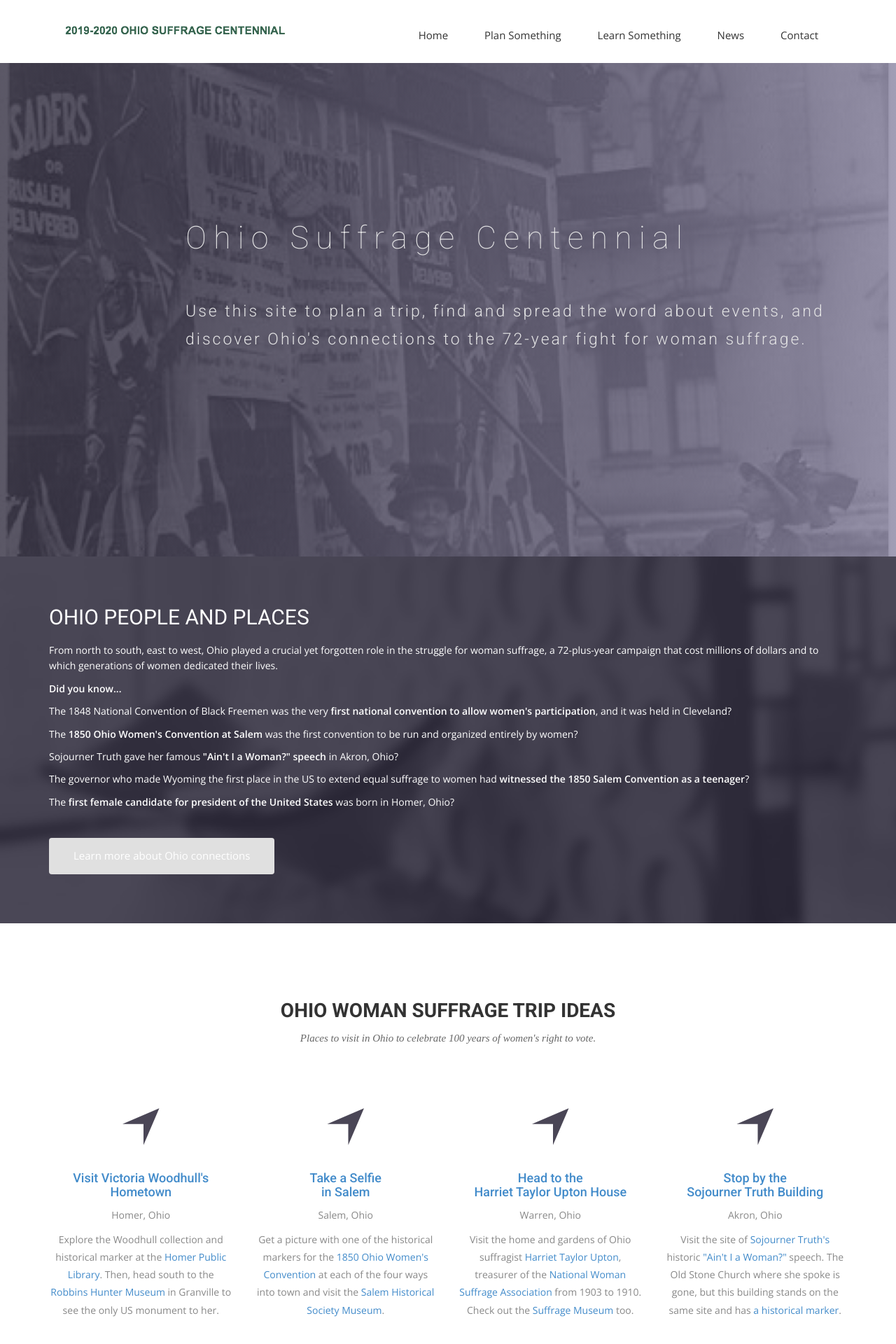
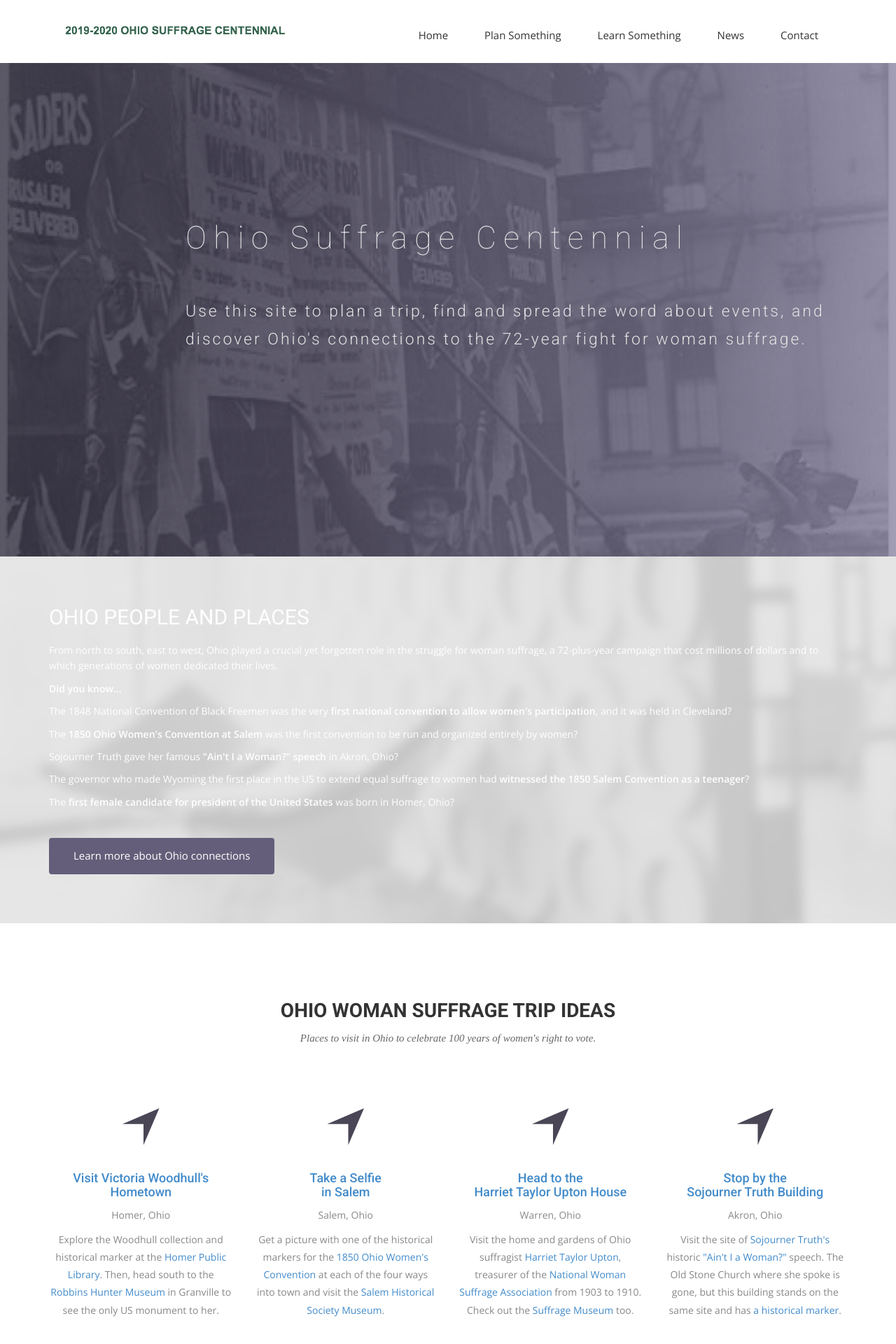
Before and after one commit to OhioSuffrageCentennial/ohiosuffragecentennial, a Jekyll site: the page built from index.html, in a window 1280 px wide. Shown: the top 1920 px of the page at 70% size. Built offline with Jekyll 4.4.1, drawn with Linux system fonts in a browser that asks for light colours; nearby versions of some CDN libraries; some web fonts are replaced.

Commit message:
test colors

```diff
--- a/css/airspace.css
+++ b/css/airspace.css
@@ -248,7 +248,7 @@ font header .navbar-default .navbar-nav li a:hover {
   bottom: 0;
   width: 100%;
   height: 100%;
-  background: #1d192c;
+  background: #e0e0e0;
   opacity: 0.8;
 }
 #new-feature h2 {
@@ -264,7 +264,7 @@ font header .navbar-default .navbar-nav li a:hover {
 #new-feature .btn-new-feature {
   padding: 15px 35px;
   border: none;
-  background-color: #e0e0e0;
+  background-color: #655E7A;
   font-size: 15px;
   color: #fff;
   margin-top: 30px;
```
